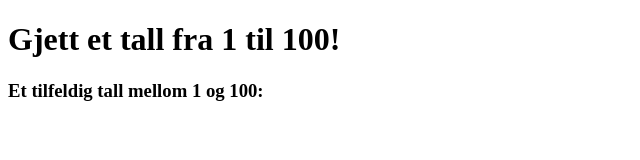
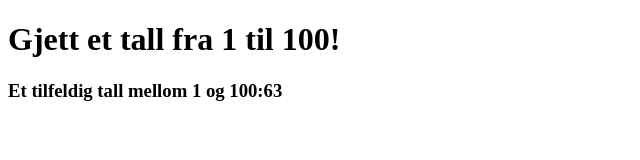
Before and after one commit to Euphrynichus/Tall-spill, a plain HTML site: page index.html in a window 1280 px wide. Shown: the full height of the page, 0-640 px from the left. Drawn offline with Linux system fonts and the light colour scheme.

Commit message:
Update index.html

```diff
--- a/index.html
+++ b/index.html
@@ -8,7 +8,7 @@
   <script>
     window.onload=oppstart;
     function oppstart (){
-      let tall = (Math.random() *100) + 1.toFixed(0);
+      let tall = Math.trunc((Math.random() *100)+1);
 
       document.getElementById("4").innerHTML = tall;
     }
```
